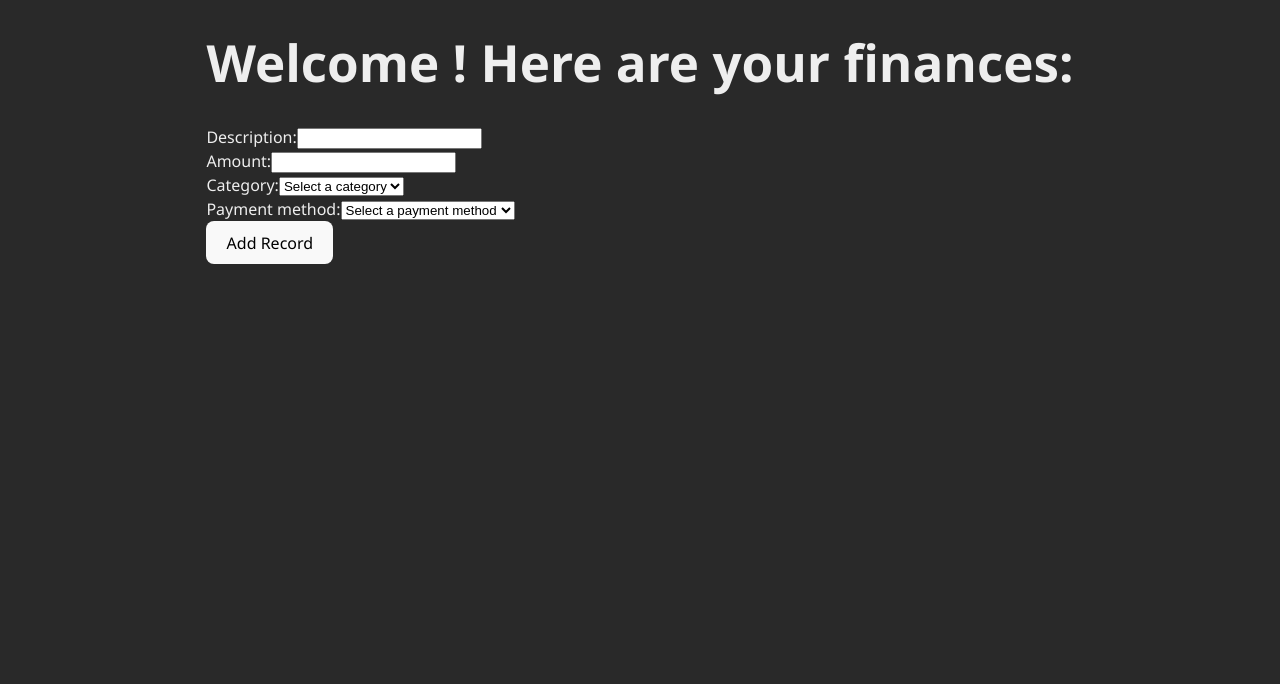
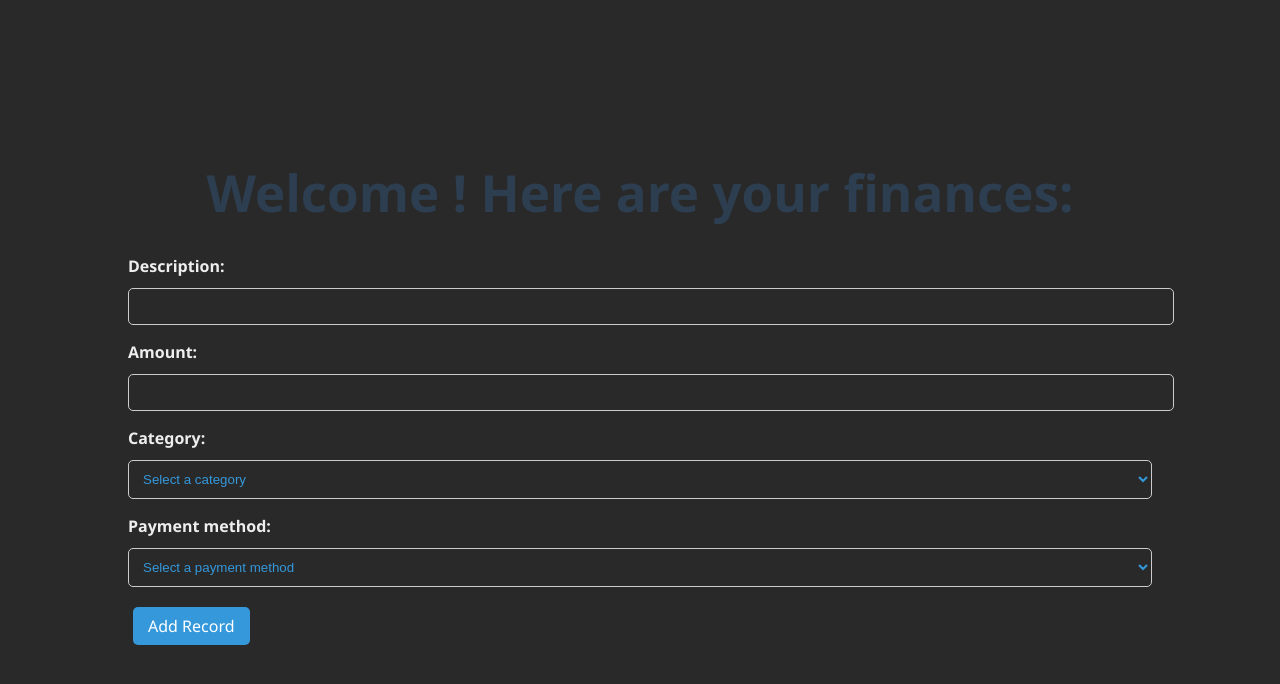
Before and after one commit to Lambersonistaken/mern-finance, a React (Vite) app in the folder client/: page / in a window 1280 px wide. Shown: the top 684 px of the page. Built offline with nearby package versions, Linux system fonts and the light colour scheme; no server answers.

Commit message:
css added

```diff
--- a/client/src/App.css
+++ b/client/src/App.css
@@ -2,6 +2,9 @@
 body,
 html {
     margin: 0;
+    display: flex;
+    align-items: center;
+    justify-content: center;
     padding: 0;
     font-family: "Segoe UI", Tahoma, Geneva, Verdana, sans-serif;
     background-color: #292929;
@@ -12,7 +15,7 @@ html {
     width: 100vw;
     min-height: 100vh;
     display: flex;
-    /* justify-content: center; */
+    justify-content: center;
     flex-direction: column;
     align-items: center;
 }
--- a/client/src/pages/dashboard/financial-record-form.tsx
+++ b/client/src/pages/dashboard/financial-record-form.tsx
@@ -1,4 +1,5 @@
 import React from 'react'
+import "./financial-record.css"
 
 const FinancialRecordForm = () => {
   return (
--- a/client/src/pages/dashboard/financial-record-list.tsx
+++ b/client/src/pages/dashboard/financial-record-list.tsx
@@ -1,4 +1,5 @@
 import React from 'react'
+import "./financial-record.css"
 
 const FinancialRecordList = () => {
   return (
--- /dev/null
+++ b/client/src/pages/dashboard/financial-record.css
@@ -0,0 +1,105 @@
+/* Centered container for the app */
+.dashboard-container {
+    width: 80%;
+}
+
+/* General styling for headers within the app */
+h1,
+h2 {
+    color: #2c3e50;
+    text-align: center;
+}
+
+/* Form and list container */
+.form-container,
+.list-container {
+    margin-bottom: 20px;
+}
+
+/* Common class for all buttons */
+.button {
+    background-color: #3498db;
+    color: #ffffff;
+    border: none;
+    padding: 8px 15px;
+    margin: 5px;
+    border-radius: 5px;
+    cursor: pointer;
+    transition: background-color 0.2s ease-in-out;
+}
+
+.button:hover {
+    background-color: #2980b9;
+}
+
+.button-delete {
+    background-color: #343cdb;
+    color: #ffffff;
+    border: none;
+    padding: 8px 15px;
+    margin: 5px;
+    border-radius: 5px;
+    cursor: pointer;
+    transition: background-color 0.2s ease-in-out;
+}
+
+.button-delete:hover {
+    background-color: #343cdb;
+}
+
+/* Common class for all input fields and selects */
+.input {
+    width: 100%;
+    padding: 10px;
+    margin-top: 5px;
+    margin-bottom: 15px;
+    background-color: transparent;
+    border: 1px solid #ccc;
+    border-radius: 5px;
+    color: #3498db;
+}
+
+/* Labels for better readability */
+label {
+    font-weight: 600;
+    display: block;
+    margin-bottom: 5px;
+}
+
+.table-container {
+    margin: 20px;
+    overflow-x: auto;
+    /* Enables horizontal scrolling if the table is too wide */
+}
+
+.table {
+    width: 100%;
+    border-collapse: collapse;
+    margin-top: 20px;
+    box-shadow: 0 4px 8px rgba(0, 0, 0, 0.1);
+}
+
+.table th,
+.table td {
+    padding: 12px 15px;
+    border: 1px solid #ddd;
+    /* Light grey border for cells */
+    text-align: left;
+}
+
+.table th {
+    background-color: #3498db;
+    /* Darker blue header background */
+    color: white;
+    font-size: 16px;
+}
+
+.table tbody tr:nth-child(odd) {
+    background-color: #f2f2f2;
+    /* Zebra striping for rows, light grey */
+}
+
+.table tbody tr:hover {
+    background-color: #e8f4f8;
+    /* Light blue hover effect for rows */
+}
```
